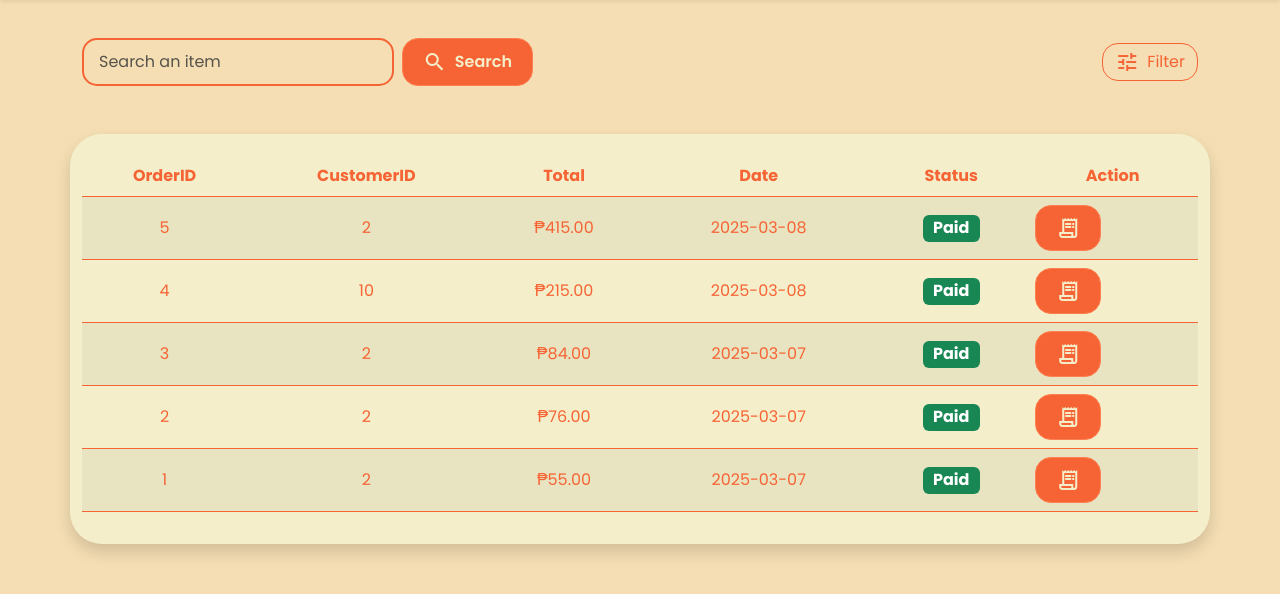
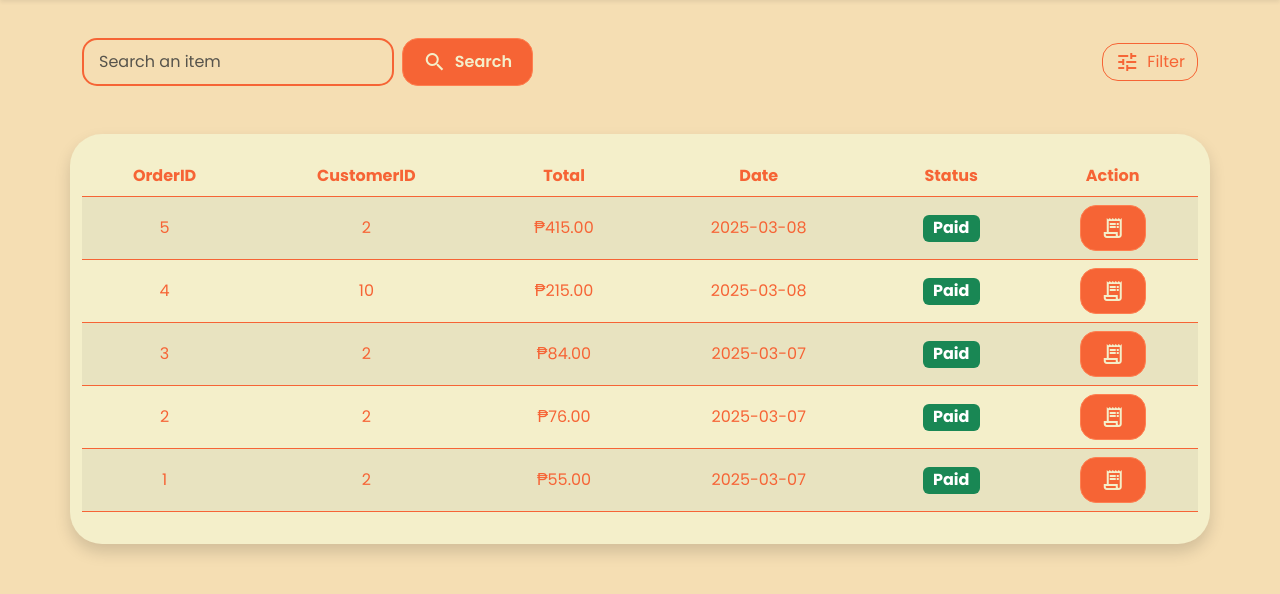
Before and after one commit to jeriel08/SmartStock-Inventory-IT6-Project, a PHP site: page /views/orders.php in a window 1280 px wide. Shown: the part 69-663 px from the top of the page. Run offline with PHP 8.4, Linux system fonts and the light colour scheme; a user stored in the database is signed in; data comes from the database, SQL or seed files in the repository.

Commit message:
Centered button on orders table

```diff
--- a/views/orders.php
+++ b/views/orders.php
@@ -217,7 +217,7 @@ $result = $stmt->get_result();
                   // Preview Button
                   echo "<td class='align-middle text-center'>
                     <button
-                    class='btn add-product-button btn-primary rounded-4 d-flex align-items-center justify-content-center preview-order'
+                    class='btn add-product-button btn-primary rounded-4 d-block mx-auto d-flex align-items-center justify-content-center preview-order'
                     data-id='{$row['OrderID']}'
                     >
                         <span class='material-icons-outlined'>receipt_long</span>
```
